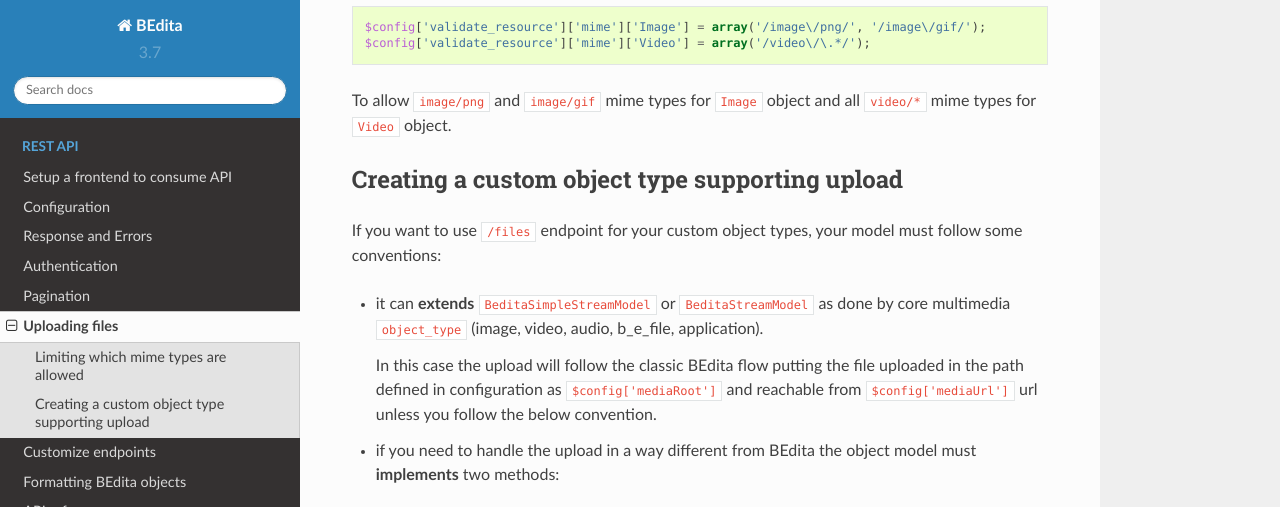
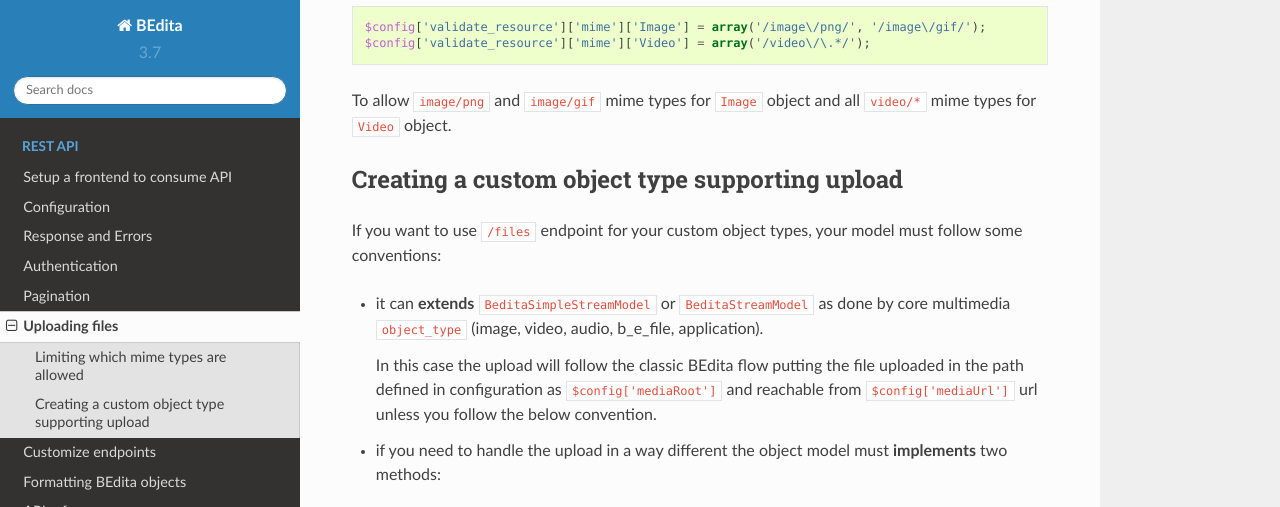
Before and after one commit to bedita/docs, a Sphinx documentation site: the page built from source/uploading_files.rst, in a window 1280 px wide and 900 px high, scrolled down 905 px, cut to the strip 0-507 px from the top of the window. Built offline with Sphinx 7.4.7 and the Read the Docs theme 2.0.0, drawn with Linux system fonts in a browser that asks for light colours.

Commit message:
chore: little improvements in upload doc

```diff
--- a/source/endpoints/files.rst
+++ b/source/endpoints/files.rst
@@ -20,6 +20,8 @@
     Upload a file related to an ``object_type`` and named ``file_name`` and obtain an :term:`upload token`.
     The ``object_type`` needs to validate some property of the file uploaded as the mime type.
     For example the `image` object type will accept ``image/jpeg`` but will reject ``video/mp4``.
+
+    ``file_name`` should be the original file name **url encoded**.
 
     .. include:: /fragments/objects_writable_important.rst
 
--- a/source/uploading_files.rst
+++ b/source/uploading_files.rst
@@ -56,7 +56,7 @@
   In this case the upload will follow the classic BEdita flow putting the file uploaded in the path defined in configuration
   as ``$config['mediaRoot']`` and reachable from ``$config['mediaUrl']`` url unless you follow the below convention.
 
-* if you need to handle the upload in a way different from BEdita the object model must **implements** two methods:
+* if you need to handle the upload in a way different the object model must **implements** two methods:
 
  .. php:method:: apiUpload(File $source, array $options)
 
```
